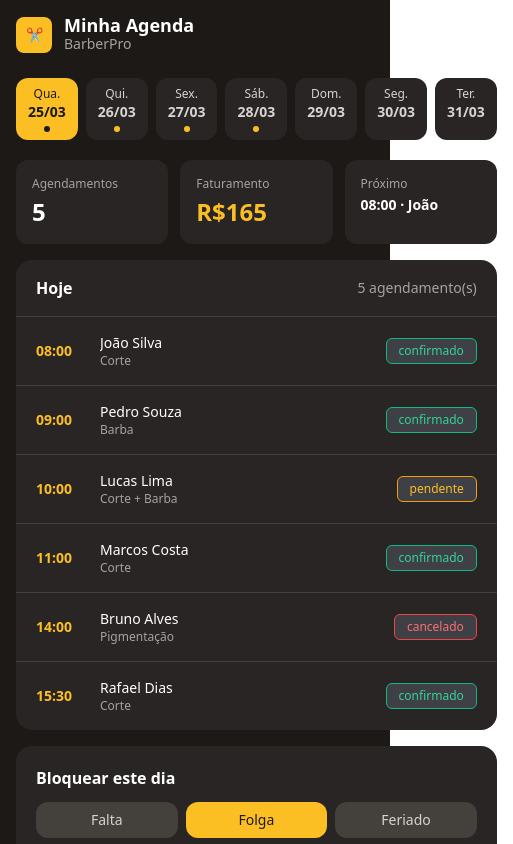
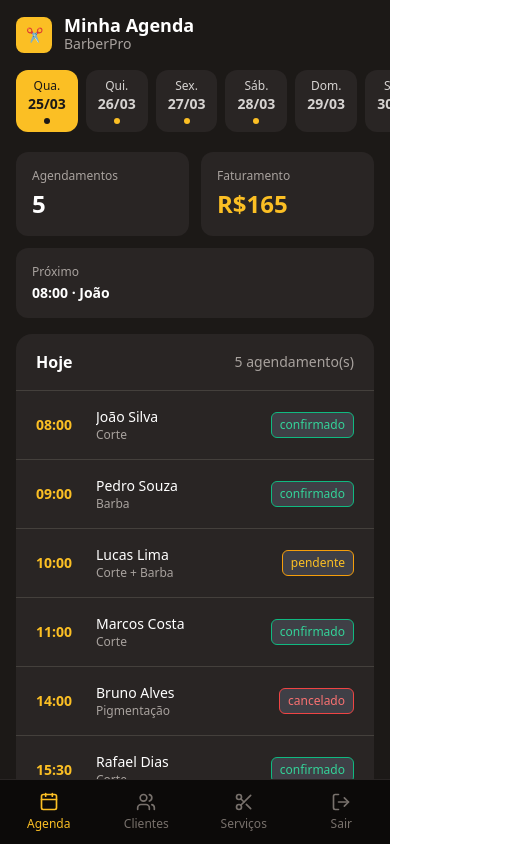
Before and after one commit to AndreyrbSilva/Saas-Barber, a React (Vite) app: page /barbeiro in a window 390 px wide. Shown: the top 844 px of the page, 513 px wide, since content can reach past the window. Built offline with nearby package versions, Linux system fonts and the light colour scheme.

Commit message:
feat(barber): add mobile bottom navigation bar

```diff
--- a/package.json
+++ b/package.json
@@ -12,6 +12,7 @@
   "dependencies": {
     "@tanstack/react-query": "^5.91.3",
     "axios": "^1.13.6",
+    "lucide-react": "^1.7.0",
     "react": "^19.2.0",
     "react-dom": "^19.2.0",
     "react-hook-form": "^7.71.2",
--- a/src/pages/admin/BarberSchedulePage.tsx
+++ b/src/pages/admin/BarberSchedulePage.tsx
@@ -1,4 +1,5 @@
 import { useState } from "react"
+import { Calendar, Users, Scissors, LogOut } from "lucide-react"
 
 // ─── Tipos ────────────────────────────────────────────────
 interface DiaAgenda {
@@ -30,14 +31,14 @@ const AGENDAMENTOS_DIA_0: Agendamento[] = [
 ]
 
 const AGENDAMENTOS_DIA_1: Agendamento[] = [
-  { id: "7",  cliente: "Felipe Nunes",   telefone: "(81) 99999-7777", servicos: ["Corte"],        horario: "09:00", status: "confirmado" },
-  { id: "8",  cliente: "Gabriel Melo",   telefone: "(81) 99999-8888", servicos: ["Barba"],         horario: "10:30", status: "confirmado" },
-  { id: "9",  cliente: "Thiago Ferreira",telefone: "(81) 99999-9999", servicos: ["Corte + Barba"], horario: "13:00", status: "pendente"   },
+  { id: "7",  cliente: "Felipe Nunes",    telefone: "(81) 99999-7777", servicos: ["Corte"],        horario: "09:00", status: "confirmado" },
+  { id: "8",  cliente: "Gabriel Melo",    telefone: "(81) 99999-8888", servicos: ["Barba"],         horario: "10:30", status: "confirmado" },
+  { id: "9",  cliente: "Thiago Ferreira", telefone: "(81) 99999-9999", servicos: ["Corte + Barba"], horario: "13:00", status: "pendente"   },
 ]
 
 const AGENDAMENTOS_DIA_2: Agendamento[] = [
   { id: "10", cliente: "André Lopes",  telefone: "(81) 98888-1111", servicos: ["Sobrancelha"],   horario: "08:30", status: "confirmado" },
-  { id: "11", cliente: "Carlos Rocha", telefone: "(81) 98888-2222", servicos: ["Corte"],        horario: "10:00", status: "confirmado" },
+  { id: "11", cliente: "Carlos Rocha", telefone: "(81) 98888-2222", servicos: ["Corte"],         horario: "10:00", status: "confirmado" },
   { id: "12", cliente: "Diego Santos", telefone: "(81) 98888-3333", servicos: ["Pigmentação"],   horario: "11:30", status: "cancelado"  },
   { id: "13", cliente: "Eduardo Lima", telefone: "(81) 98888-4444", servicos: ["Corte + Barba"], horario: "14:30", status: "confirmado" },
 ]
@@ -63,10 +64,10 @@ const PRECOS: Record<string, number> = {
 const BARBEIRO = { nome: "David", especialidade: "Cortes modernos", avatar: "DA" }
 
 const NAV_ITEMS = [
-  { label: "Agenda"   },
-  { label: "Clientes" },
-  { label: "Serviços" },
-  { label: "Sair"     },
+  { label: "Agenda", icon: Calendar },
+  { label: "Clientes", icon: Users },
+  { label: "Serviços", icon: Scissors },
+  { label: "Sair", icon: LogOut },
 ]
 
 /** Gera os próximos 7 dias para navegação da semana. */
@@ -108,7 +109,7 @@ export default function BarberSchedulePage() {
   }
 
   return (
-    <div className="min-h-screen bg-stone-900 flex">
+    <div className="min-h-screen bg-stone-900 flex overflow-x-hidden">
 
       {/* Sidebar — oculta em mobile */}
       <aside className="hidden md:flex flex-col w-56 bg-stone-950 p-5 gap-6 flex-shrink-0">
@@ -129,7 +130,10 @@ export default function BarberSchedulePage() {
         </div>
 
         <nav className="flex flex-col gap-1 flex-1">
-          {NAV_ITEMS.map(item => (
+          {NAV_ITEMS.map(item => {
+          const Icon = item.icon
+
+          return (
             <button
               key={item.label}
               onClick={() => setNavAtivo(item.label)}
@@ -141,20 +145,22 @@ export default function BarberSchedulePage() {
                 }
               `}
             >
+              <Icon size={18} />
               {item.label}
             </button>
-          ))}
+            )
+          })}
         </nav>
 
         <p className="text-stone-600 text-xs text-center">v0.1.0</p>
       </aside>
 
       {/* Conteúdo principal */}
-      <main className="flex-1 p-4 md:p-8">
+      <main className="flex-1 min-w-0 p-4 pb-20 md:pb-8 md:p-8">
         <div className="max-w-2xl mx-auto space-y-4">
 
           {/* Header mobile */}
-          <div className="flex md:hidden items-center gap-3 mb-6">
+          <div className="flex md:hidden items-center gap-3 mb-2">
             <div className="w-9 h-9 rounded-lg bg-amber-400 flex items-center justify-center text-stone-900 font-bold text-sm">✂</div>
             <div>
               <h1 className="text-white font-bold text-lg leading-none">Minha Agenda</h1>
@@ -165,7 +171,7 @@ export default function BarberSchedulePage() {
           <h1 className="hidden md:block text-white font-bold text-xl">Agenda</h1>
 
           {/* Navegação da semana */}
-          <div className="flex gap-2 overflow-x-auto pb-1">
+          <div className="flex gap-2 overflow-x-auto pb-1 -mx-4 px-4 md:mx-0 md:px-0">
             {semana.map((d, i) => (
               <button
                 key={d.iso}
@@ -189,8 +195,8 @@ export default function BarberSchedulePage() {
             ))}
           </div>
 
-          {/* Cards de resumo */}
-          <div className="grid grid-cols-3 gap-3">
+          {/* Cards de resumo — empilha em mobile, 3 colunas no desktop */}
+          <div className="grid grid-cols-2 md:grid-cols-3 gap-3">
             <div className="bg-stone-800 rounded-xl p-4">
               <p className="text-stone-400 text-xs mb-1">Agendamentos</p>
               <p className="text-white font-bold text-2xl">{ativos.length}</p>
@@ -199,7 +205,7 @@ export default function BarberSchedulePage() {
               <p className="text-stone-400 text-xs mb-1">Faturamento</p>
               <p className="text-amber-400 font-bold text-2xl">R${faturamento}</p>
             </div>
-            <div className="bg-stone-800 rounded-xl p-4">
+            <div className="bg-stone-800 rounded-xl p-4 col-span-2 md:col-span-1">
               <p className="text-stone-400 text-xs mb-1">Próximo</p>
               <p className="text-white font-bold text-sm leading-tight">
                 {proximo ? `${proximo.horario} · ${proximo.cliente.split(" ")[0]}` : "—"}
@@ -228,16 +234,16 @@ export default function BarberSchedulePage() {
             ) : (
               <div className="divide-y divide-stone-700">
                 {dia.agendamentos.map(ag => (
-                  <div key={ag.id} className="px-5 py-4 flex items-center gap-4">
+                  <div key={ag.id} className="px-5 py-4 flex items-center gap-3">
                     <span className="text-amber-400 font-bold text-sm w-12 flex-shrink-0">
                       {ag.horario}
                     </span>
                     <div className="flex-1 min-w-0">
                       <p className="text-white font-medium text-sm truncate">{ag.cliente}</p>
-                      <p className="text-stone-400 text-xs">{ag.servicos.join(", ")}</p>
+                      <p className="text-stone-400 text-xs truncate">{ag.servicos.join(", ")}</p>
                     </div>
                     <span className={`
-                      text-xs font-medium px-3 py-1 rounded-md border flex-shrink-0 bg-zinc-700
+                      text-xs font-medium px-2 py-1 rounded-md border flex-shrink-0 bg-zinc-700
                       ${ag.status === "confirmado" ? "border-emerald-500 text-emerald-400" : ""}
                       ${ag.status === "pendente"   ? "border-amber-500 text-amber-400"     : ""}
                       ${ag.status === "cancelado"  ? "border-red-500 text-red-400"         : ""}
@@ -288,7 +294,32 @@ export default function BarberSchedulePage() {
 
         </div>
       </main>
+      {/* Bottom nav — mobile only */}
+      <nav className="md:hidden fixed bottom-0 left-0 right-0 bg-stone-950 border-t border-stone-800 flex">
+        {[
+          { label: "Agenda", icon: Calendar },
+          { label: "Clientes", icon: Users },
+          { label: "Serviços", icon: Scissors },
+          { label: "Sair", icon: LogOut },
+        ].map(item => {
+          const Icon = item.icon
 
+          return (
+            <button
+              key={item.label}
+              onClick={() => setNavAtivo(item.label)}
+              className={`
+                flex-1 flex flex-col items-center justify-center py-3 gap-1 text-xs font-medium transition-all
+                ${navAtivo === item.label ? "text-amber-400" : "text-stone-500"}
+              `}
+            >
+              <Icon size={20} />
+              {item.label}
+            </button>
+          )
+        })}
+      </nav>
     </div>
   )
+
 }
```
Also changed, not shown: 1 other file (tests, documents, lock files or other folders).
